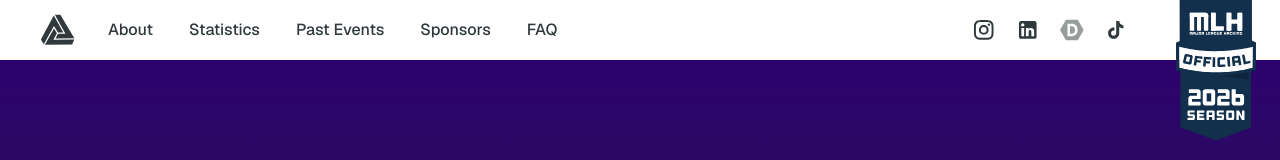
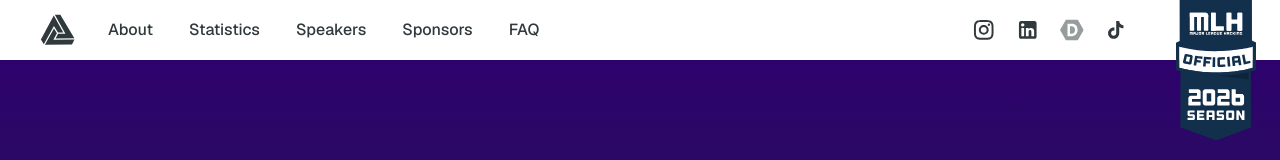
Before and after one commit to deltahacks/landing-13, a Next.js app: page / in a window 1280 px wide. Shown: the top 160 px of the page. Built offline with nearby package versions, Linux system fonts and the light colour scheme.

Commit message:
fix: use Speakers nav label instead of Past Events

```diff
--- a/src/components/Navbar.tsx
+++ b/src/components/Navbar.tsx
@@ -14,12 +14,12 @@ import MenuIcon from "./svgs/MenuIcon";
 import CloseIcon from "./svgs/CloseIcon";
 import MLHTrustBadge from "./svgs/MLHTrustBadge";
 
-// Anchor targets follow the DH13 design (note: "Past Events", not "Speakers").
-// These sections don't exist yet — links safely no-op until they ship.
+// Anchor targets for the site's sections. These sections don't exist yet —
+// links safely no-op until they ship with matching IDs.
 const sectionLinks = [
   { label: "About", href: "#about" },
   { label: "Statistics", href: "#statistics" },
-  { label: "Past Events", href: "#past-events" },
+  { label: "Speakers", href: "#speakers" },
   { label: "Sponsors", href: "#sponsors" },
   { label: "FAQ", href: "#faq" },
 ];
```
